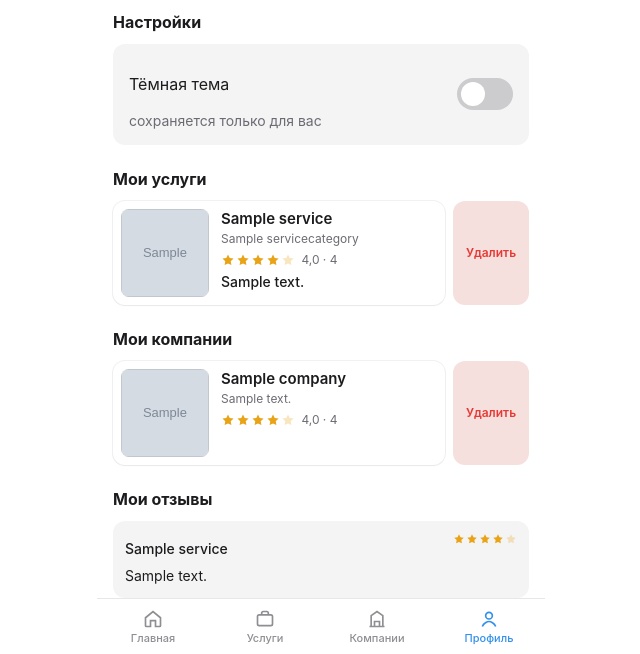
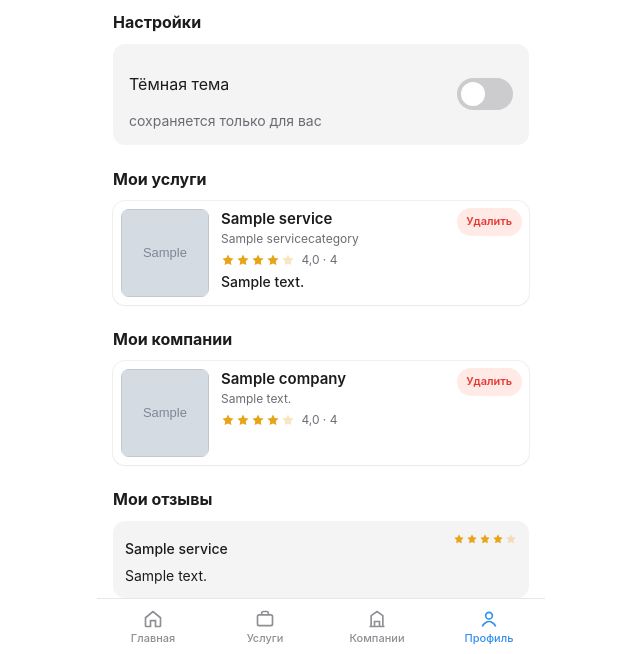
Before and after one commit to MaxMpt/MarketPlace_VB, a Django app: page /profile/ in a window 1280 px wide. Shown: the part 325-979 px from the top of the page, without its empty margins (319-959 px from the left). Run offline with Django 5.2, Linux system fonts and the light colour scheme; tables that the repository leaves empty hold one stand-in row (values such as "Sample post"); grey boxes marked "Sample" are stand-in pictures; some libraries are stand-ins or nearby versions.

Commit message:
Delete only in profile

```diff
--- a/static/catalog/app.css
+++ b/static/catalog/app.css
@@ -125,26 +125,44 @@ button, input, textarea { font: inherit; font-size: 16px; }
 .section-head a { color: var(--primary); font-weight: 500; font-size: 14px; }
 .section h3 { margin: 0 0 .75rem; }
 .stack { display: flex; flex-direction: column; gap: .75rem; }
-.card-row { display: flex; gap: .5rem; align-items: stretch; }
-.card-row .card { flex: 1; min-width: 0; }
-.btn-delete {
-  height: 100%;
-  min-height: 5.5rem;
-  width: 4.75rem;
-  border: 0;
+.card {
+  position: relative;
+  display: flex;
+  gap: .75rem;
+  padding: .5rem;
   border-radius: .75rem;
-  background: color-mix(in oklab, var(--danger) 12%, var(--bg));
-  color: var(--danger);
-  font-size: 12px;
-  font-weight: 600;
+  background: var(--surface);
+  box-shadow: var(--card);
 }
-.card { display: flex; gap: .75rem; padding: .5rem; border-radius: .75rem; background: var(--surface); box-shadow: var(--card); }
+.card-hit { display: flex; gap: .75rem; flex: 1; min-width: 0; color: inherit; }
 .card-img { width: 88px; height: 88px; border-radius: .5rem; overflow: hidden; background: var(--bg); flex-shrink: 0; }
 .card-img img { width: 100%; height: 100%; object-fit: cover; }
-.card-title { margin: 0; font-size: 15px; font-weight: 600; }
+.card-body { min-width: 0; flex: 1; }
+.card-own { position: relative; }
+.card-own .card-body { padding-right: 4.25rem; }
+.card-title { margin: 0; font-size: 15px; font-weight: 600; overflow: hidden; text-overflow: ellipsis; white-space: nowrap; }
 .card-sub { margin: .2rem 0 0; font-size: 12px; color: var(--muted); white-space: nowrap; overflow: hidden; text-overflow: ellipsis; }
 .card-meta { display: flex; align-items: center; gap: .4rem; margin-top: .4rem; font-size: 12px; color: var(--muted); }
 .card-price { margin: .35rem 0 0; font-size: 14px; font-weight: 500; }
+.card-del { position: absolute; top: .45rem; right: .45rem; margin: 0; }
+.card-del button {
+  appearance: none;
+  -webkit-appearance: none;
+  display: inline-flex;
+  align-items: center;
+  justify-content: center;
+  height: 1.75rem;
+  padding: 0 .6rem;
+  border: 0;
+  border-radius: 999px;
+  background: color-mix(in oklab, var(--danger) 12%, var(--surface));
+  color: var(--danger);
+  font: inherit;
+  font-size: 11px;
+  font-weight: 600;
+  line-height: 1;
+  cursor: pointer;
+}
 .stars { display: inline-flex; color: var(--star); gap: 1px; }
 .pad { padding: 1rem; }
 .pad-top { padding: 1rem 1rem 0; }
@@ -182,8 +200,6 @@ button, input, textarea { font: inherit; font-size: 16px; }
 .rate { display: flex; gap: .5rem; color: var(--star); }
 .rate input { display: none; }
 .rate label { font-size: 22px; opacity: .35; }
-.rate label:has(input:checked), .rate label:has(input:checked) ~ label { opacity: .35; }
-.rate label:has(input:checked), .rate label:has(input:checked) { opacity: 1; }
 .profile-head { display: flex; gap: 1rem; align-items: center; }
 .avatar { width: 5rem; height: 5rem; border-radius: .75rem; object-fit: cover; background: var(--fg); }
 .profile-name { margin: 0; font-size: 1.125rem; font-weight: 600; }
--- a/templates/catalog/_card.html
+++ b/templates/catalog/_card.html
@@ -1,5 +1,6 @@
 {% load catalog_tags %}
-<a class="card" href="{{ href }}">
+<article class="card">
+  <a class="card-hit" href="{{ href }}">
     <div class="card-img">
       {% if cover %}<img src="{{ cover }}" alt="">{% endif %}
     </div>
@@ -15,3 +16,4 @@
       {% if price %}<p class="card-price">{{ price }}</p>{% endif %}
     </div>
   </a>
+</article>
--- a/templates/catalog/profile.html
+++ b/templates/catalog/profile.html
@@ -32,13 +32,13 @@
   <div class="stack">
     {% for s in listings %}
       {% url 'service_detail' s.pk as card_url %}
-      <div class="card-row">
+      <div class="card-own">
         {% include "catalog/_card.html" with href=card_url name=s.name subtitle=s.category.title rating=s.rating_value count=s.rating_count cover=s.cover price=s.price_label %}
-        <form method="post" action="{% url 'delete_listing' %}" onsubmit="return confirm('Скрыть объявление? Соседи его больше не увидят.');">
+        <form class="card-del" method="post" action="{% url 'delete_listing' %}" onsubmit="return confirm('Скрыть объявление? Соседи его больше не увидят.');">
           {% csrf_token %}
           <input type="hidden" name="kind" value="service">
           <input type="hidden" name="pk" value="{{ s.pk }}">
-          <button type="submit" class="btn-delete">Удалить</button>
+          <button type="submit">Удалить</button>
         </form>
       </div>
     {% empty %}
@@ -53,13 +53,13 @@
   <div class="stack">
     {% for c in my_companies %}
       {% url 'company_detail' c.pk as card_url %}
-      <div class="card-row">
+      <div class="card-own">
         {% include "catalog/_card.html" with href=card_url name=c.name subtitle=c.description rating=c.rating_value count=c.rating_count cover=c.cover %}
-        <form method="post" action="{% url 'delete_listing' %}" onsubmit="return confirm('Скрыть компанию? Соседи её больше не увидят.');">
+        <form class="card-del" method="post" action="{% url 'delete_listing' %}" onsubmit="return confirm('Скрыть компанию? Соседи её больше не увидят.');">
           {% csrf_token %}
           <input type="hidden" name="kind" value="company">
           <input type="hidden" name="pk" value="{{ c.pk }}">
-          <button type="submit" class="btn-delete">Удалить</button>
+          <button type="submit">Удалить</button>
         </form>
       </div>
     {% endfor %}
```
Lines whose indentation alone changed are shown as unchanged.
